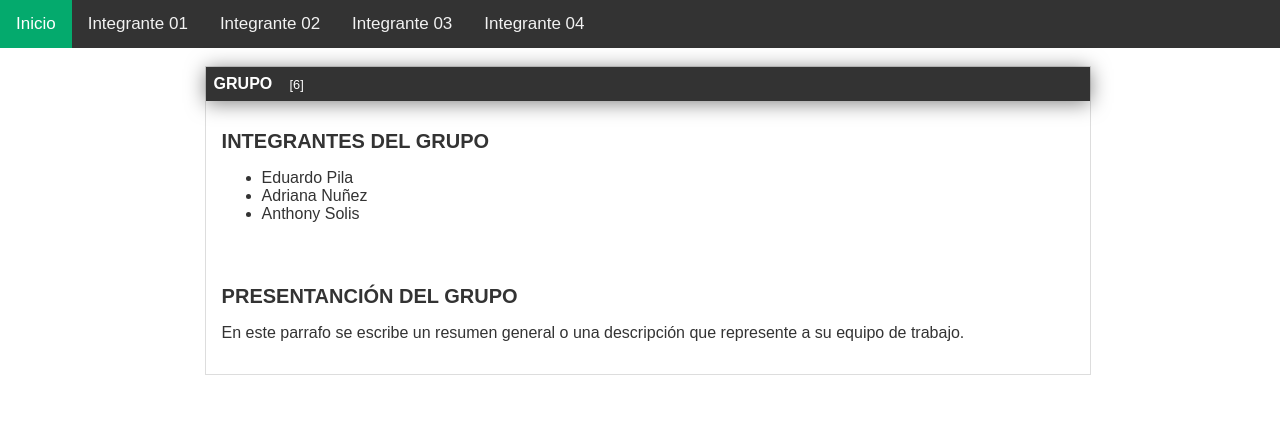
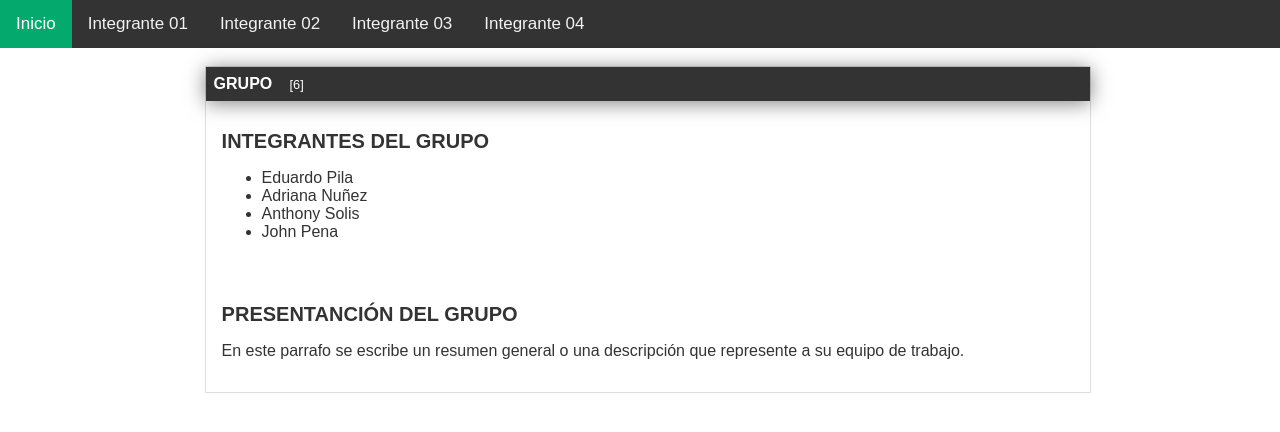
Before and after one commit to Eduardlink/Taller-GITHUB, a plain HTML site: page index.html in a window 1280 px wide. Drawn offline with Linux system fonts and the light colour scheme.

Commit message:
Se agrego el integrante 4

```diff
--- a/index.html
+++ b/index.html
@@ -65,6 +65,7 @@
             <li>Eduardo Pila</li>
             <li>Adriana Nuñez</li>
             <li>Anthony Solis</li>
+            <li>John Pena</li>
           </ul>
       </div>
       <div id="post">
```
